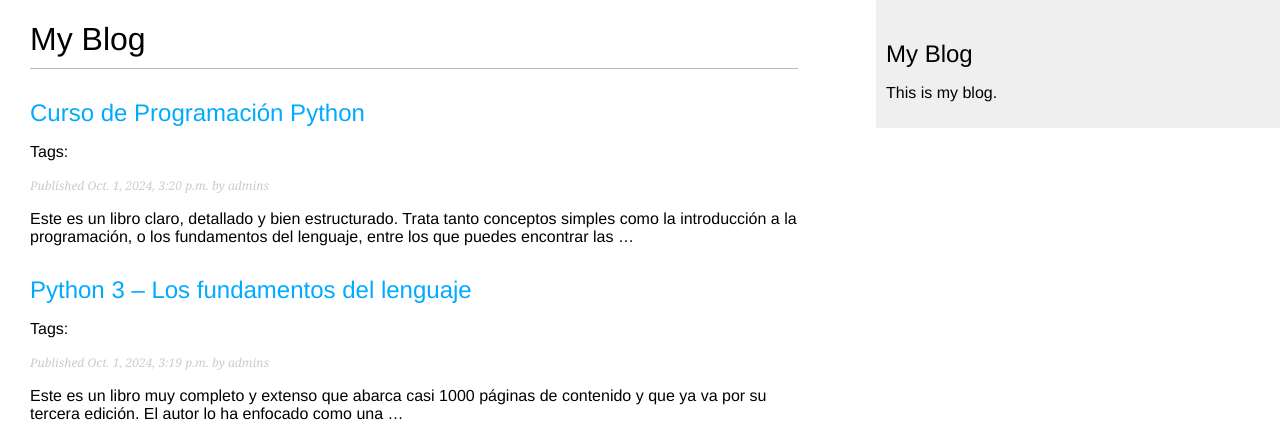
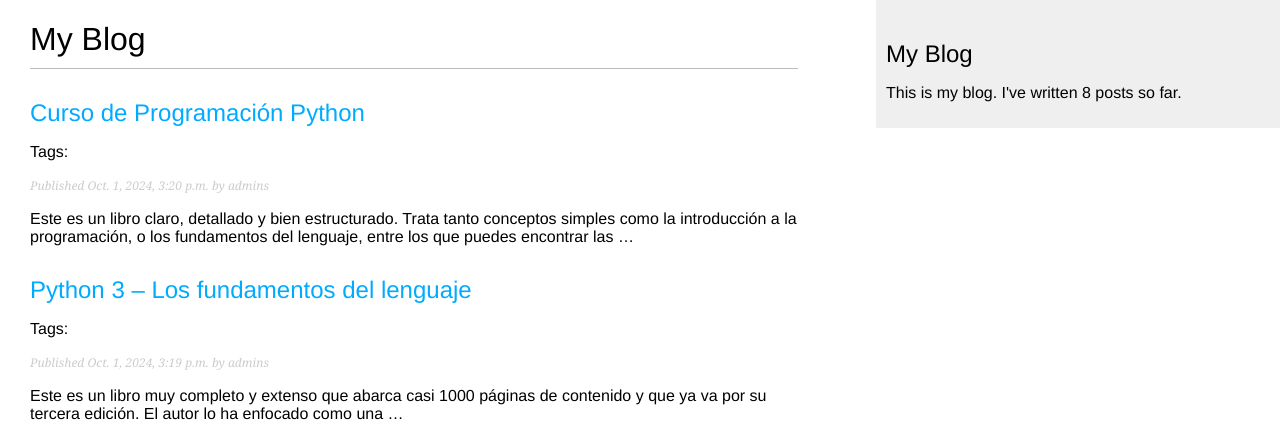
Before and after one commit to franciscapr/django_app, a Django app: page /blog/ in a window 1280 px wide. Shown: the top 421 px of the page. Run offline with Django 5.2, Linux system fonts and the light colour scheme; data comes from the database, SQL or seed files in the repository; parts of the project's set-up code (start-up, migrations or seed data) failed here and were passed over.

Commit message:
load blog_tags

```diff
--- a/blog/templates/blog/base.html
+++ b/blog/templates/blog/base.html
@@ -1,3 +1,4 @@
+{% load blog_tags %}
 {% load static %}
 <!DOCTYPE html>
 <html lang="en">
@@ -17,7 +18,9 @@
     </div>
     <div id="sidebar">
         <h2>My Blog</h2>
-        <p>This is my blog.</p>
+        <p>This is my blog.
+            I've written {% total_posts %} posts so far.
+        </p>
     </div>
 
 
--- /dev/null
+++ b/blog/templatetags/blog_tags.py
@@ -0,0 +1,7 @@
+from django import template
+from ..models import Post
+
+register = template.Library()
+@register.simple_tag
+def total_posts():
+    return Post.published.count()    # Devolvemos el numero de publicaciones del blog
```
Also changed, not shown: blog/templatetags/__init__.py (added).
